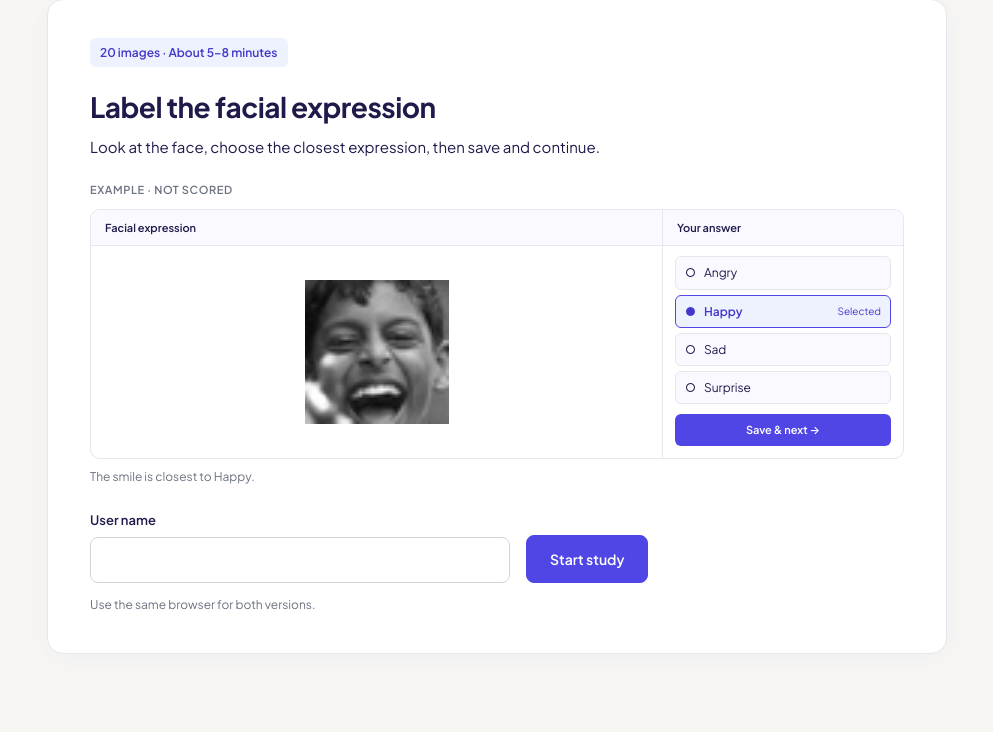
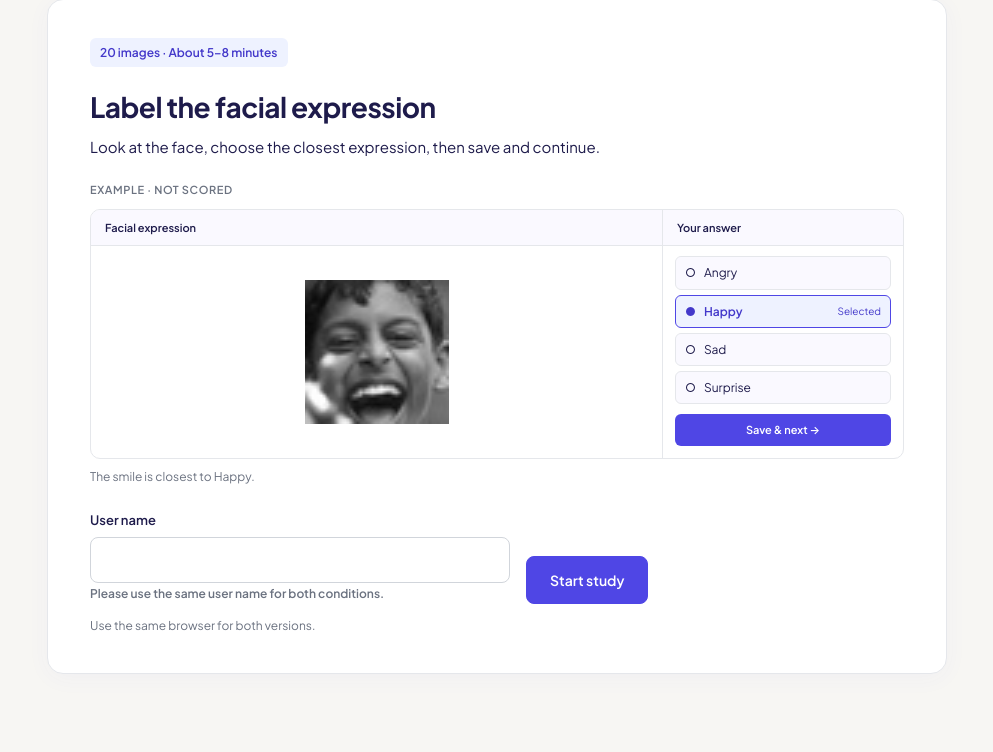
Before and after one commit to ShiyuXu99/CSE594-HAI, a Flask app: page /Y in a window 1280 px wide. Shown: the part 140-892 px from the top of the page, without its empty margins (143-1136 px from the left). Before the commit the page ends 813 px from the top, so only its background shows below. Run offline with Flask 3, Linux system fonts and the light colour scheme; some libraries are stand-ins or nearby versions.

Commit message:
Require unique study usernames across participants

```diff
--- a/Assignment III/app.py
+++ b/Assignment III/app.py
@@ -36,13 +36,26 @@ def db():
         with conn:
             with conn.cursor(cursor_factory=RealDictCursor) as cur: yield cur
     finally: conn.close()
+class UserNameConflict(Exception):
+    pass
+
 def participant(cur,user_name):
     pid=session.get('participant_id')
     if pid:
-        cur.execute('SELECT participant_id FROM a3.participants WHERE participant_id=%s FOR UPDATE',(pid,))
-        if cur.fetchone():
-            cur.execute('UPDATE a3.participants SET user_name=%s WHERE participant_id=%s',(user_name,pid))
+        cur.execute('SELECT user_name,lower(btrim(user_name))=lower(%s) AS same_name FROM a3.participants WHERE participant_id=%s FOR UPDATE',(user_name,pid))
+        existing=cur.fetchone()
+        if existing and existing['user_name']:
+            if not existing['same_name']:
+                raise UserNameConflict('Please enter the same user name you used for the other condition.')
             return pid
+    # Serialize registrations for the same name without changing historical records.
+    cur.execute('SELECT pg_advisory_xact_lock(hashtext(lower(%s)), 594)',(user_name,))
+    cur.execute('SELECT 1 FROM a3.participants WHERE lower(btrim(user_name))=lower(%s) LIMIT 1',(user_name,))
+    if cur.fetchone():
+        raise UserNameConflict('This user name is already taken. To continue your study, use the same browser you started with.')
+    if pid and existing:
+        cur.execute('UPDATE a3.participants SET user_name=%s WHERE participant_id=%s',(user_name,pid))
+        return pid
     pid=str(uuid.uuid4())
     cur.execute('INSERT INTO a3.participants(participant_id,user_name) VALUES (%s,%s)',(pid,user_name))
     session['participant_id']=pid
@@ -120,7 +133,10 @@ def start(condition):
     if not isinstance(data,dict) or not isinstance(data.get('user_name'),str) or not 1<=len(data['user_name'].strip())<=100:
         return jsonify(error='Enter a user name between 1 and 100 characters.'),400
     with db() as cur:
-        pid=participant(cur,data['user_name'].strip())
+        try:
+            pid=participant(cur,data['user_name'].strip())
+        except UserNameConflict as e:
+            return jsonify(error=str(e)),409
         s=owned(cur,condition)
         if not s:
             sid=str(uuid.uuid4())
--- a/Assignment III/static/app.js
+++ b/Assignment III/static/app.js
@@ -85,5 +85,5 @@ $('#answer-form').onsubmit=e=>{e.preventDefault();const selected=$('input[name="
 $('#survey-form').onsubmit=e=>{e.preventDefault();run(e.submitter,()=>api('finish',{workload:Number($('input[name="workload"]:checked')?.value),comments:$('#comments').value}));};
 $('#guide-button').onclick=()=>$('#guide').showModal();$('#close-guide').onclick=()=>$('#guide').close();
 $('#ai-retry').onclick=()=>loadAI(renderVersion);
-$('#retest-button')?.addEventListener('click',()=>{if(busy||predicting)return;if(study?.user_name)$('#user-name').value=study.user_name;run($('#retest-button'),()=>api('retest',{}));});
+$('#retest-button')?.addEventListener('click',()=>{if(busy||predicting)return;$('#user-name').value='';run($('#retest-button'),()=>api('retest',{}));});
 (async()=>{try{study=await api('state');render();}catch(e){$('#loading').textContent='Unable to load the study. Refresh to retry.';error(e.message);}})();
--- a/Assignment III/templates/index.html
+++ b/Assignment III/templates/index.html
@@ -24,7 +24,7 @@
     </div>
     <p class="example-caption">The smile is closest to Happy.</p>
   </figure>
-  <form id="start-form" class="intro-start"><label for="user-name">User name<input id="user-name" name="user_name" type="text" required maxlength="100" autocomplete="nickname"></label><button id="start" class="primary" type="submit">Start study</button></form>
+  <form id="start-form" class="intro-start"><label for="user-name">User name<input id="user-name" name="user_name" type="text" required maxlength="100" autocomplete="nickname" aria-describedby="user-name-help"><span class="help" id="user-name-help">Please use the same user name for both conditions.</span></label><button id="start" class="primary" type="submit">Start study</button></form>
   <p class="help intro-browser-note">Use the same browser for both versions.</p>
 </section>
 <section id="attention" class="intro" hidden><span class="badge">Instruction check</span><h2>A quick attention check</h2><p>This question checks that you are reading the instructions. <strong>Please select Surprise below.</strong> This is not an image-labeling trial.</p><form id="attention-form"><fieldset><legend>Which option were you asked to select?</legend><div class="options" id="check-options"></div></fieldset><button class="primary">Continue</button></form></section>
```
Also changed, not shown: Assignment III/tests/test_study.py (+6 -4 lines), Assignment III/README.md.
